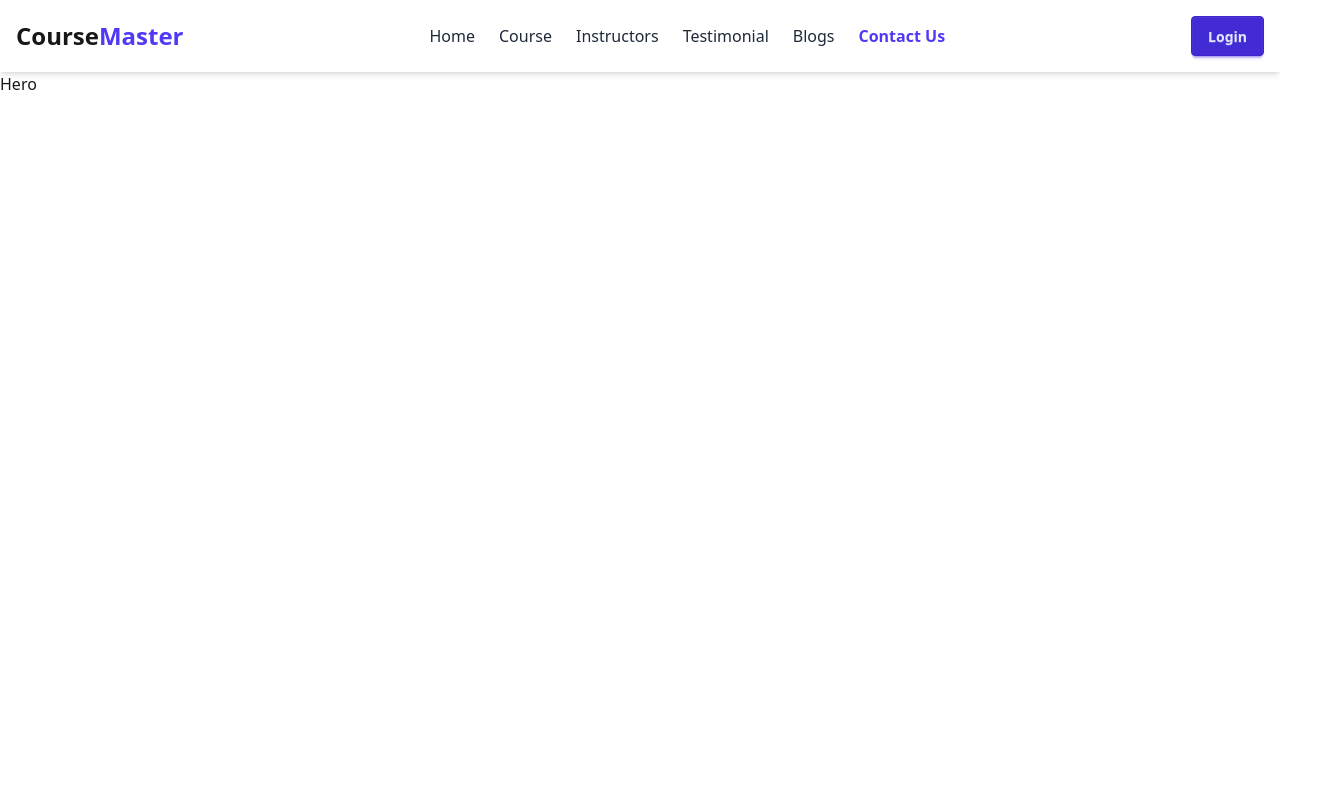
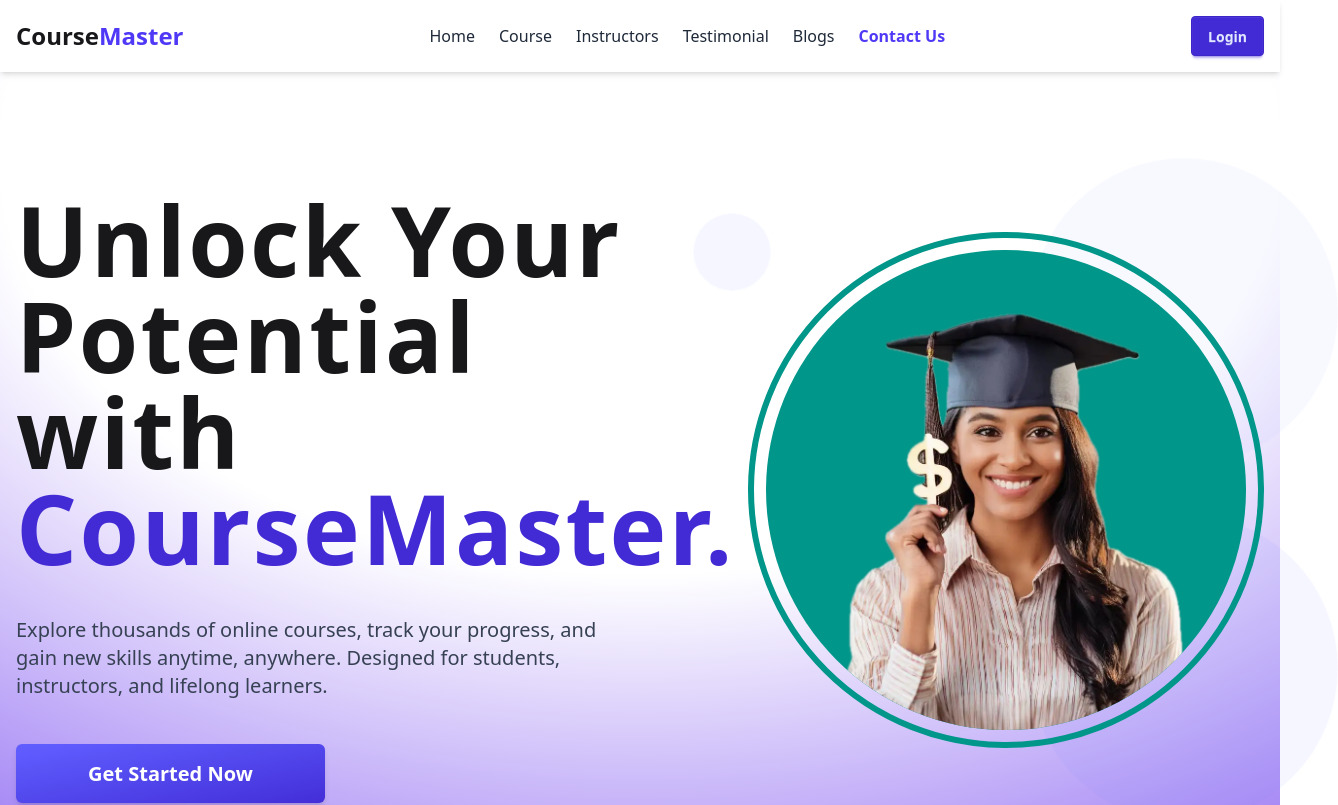
Before and after one commit to ashikurahman1/course-master, a React (Vite) app: page /contact in a window 1280 px wide. Shown: the top 805 px of the page, 1338 px wide, since content can reach past the window. Built offline with nearby package versions, Linux system fonts and the light colour scheme.

Commit message:
add: hero section

```diff
--- a/src/components/Home/Hero.jsx
+++ b/src/components/Home/Hero.jsx
@@ -1,9 +1,39 @@
 import React from 'react';
-
+import { Link } from 'react-router';
+import heroImage from '../../assets/edtech-hero.webp';
 const Hero = () => {
   return (
-    <section>
-      <p>Hero</p>
+    <section className="relative min-h-[700px] w-full">
+      <div className="absolute inset-0 -z-10 h-full w-full bg-white [background:radial-gradient(125%_125%_at_50%_10%,#fff_40%,#63e_100%)]"></div>
+      <div className="container mx-auto p-4 py-15 lg:py-30 flex flex-col-reverse xl:flex-row items-center gap-8">
+        <div className="w-full xl:w-1/2 space-y-5 lg:space-y-10">
+          <h1 className="text-5xl lg:text-8xl font-bold tracking-wide">
+            Unlock Your Potential with{' '}
+            <span className="text-primary">CourseMaster.</span>
+          </h1>
+          <p className="mb-10 lg:mb-15 text-gray-700 text-base md:text-lg lg:text-xl">
+            Explore thousands of online courses, track your progress, and gain
+            new skills anytime, anywhere. Designed for students, instructors,
+            and lifelong learners.
+          </p>
+          <Link
+            to="/"
+            className="bg-linear-to-br from-indigo-500 via-90% to-indigo-700 p-4 block lg:inline px-18 rounded-md shadow-md font-semibold  transition-all duration-150   text-white text-center text-xl cursor-pointer hover:opacity-90"
+          >
+            Get Started Now
+          </Link>
+        </div>
+        <div className="xl:w-1/2 flex justify-center lg:justify-end relative">
+          <div className="bg-indigo-300 animate-ping absolute w-40 h-40 rounded-full "></div>
+          <div className="bg-indigo-400 animate-ping absolute w-40 h-40 rounded-full bottom-0"></div>
+          <div className="bg-indigo-400 animate-ping absolute w-10  h-10 duration-150 rounded-full left-10"></div>
+          <div className="p-3 border-teal-600 border-6 rounded-full z-50">
+            <div className="bg-teal-600 rounded-full w-80 lg:w-120 h-80 lg:h-120 overflow-hidden ">
+              <img src={heroImage} alt="Hero Image" />
+            </div>
+          </div>
+        </div>
+      </div>
     </section>
   );
 };
```
Also changed, not shown: src/assets/edtech-hero.webp (added).
